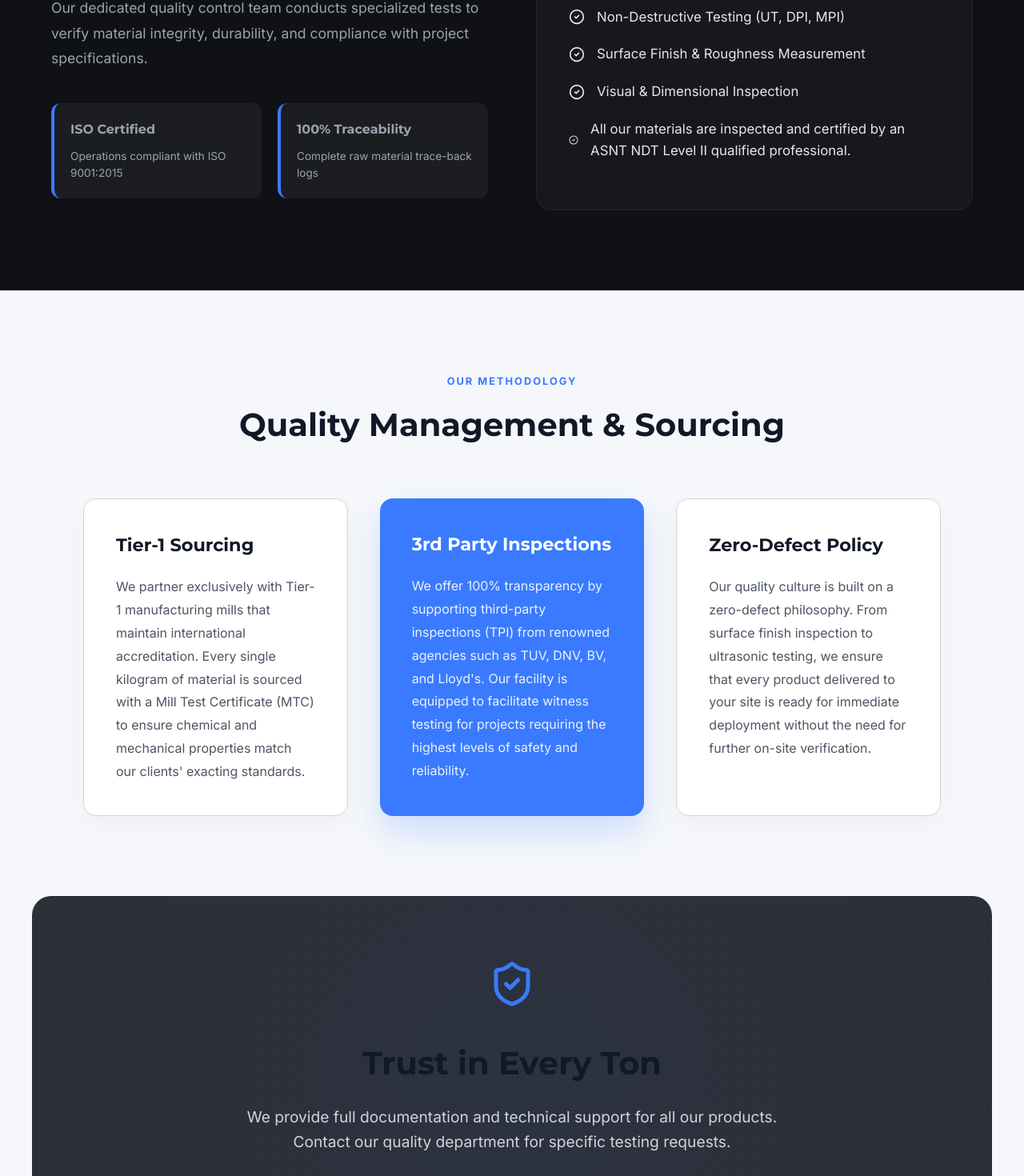
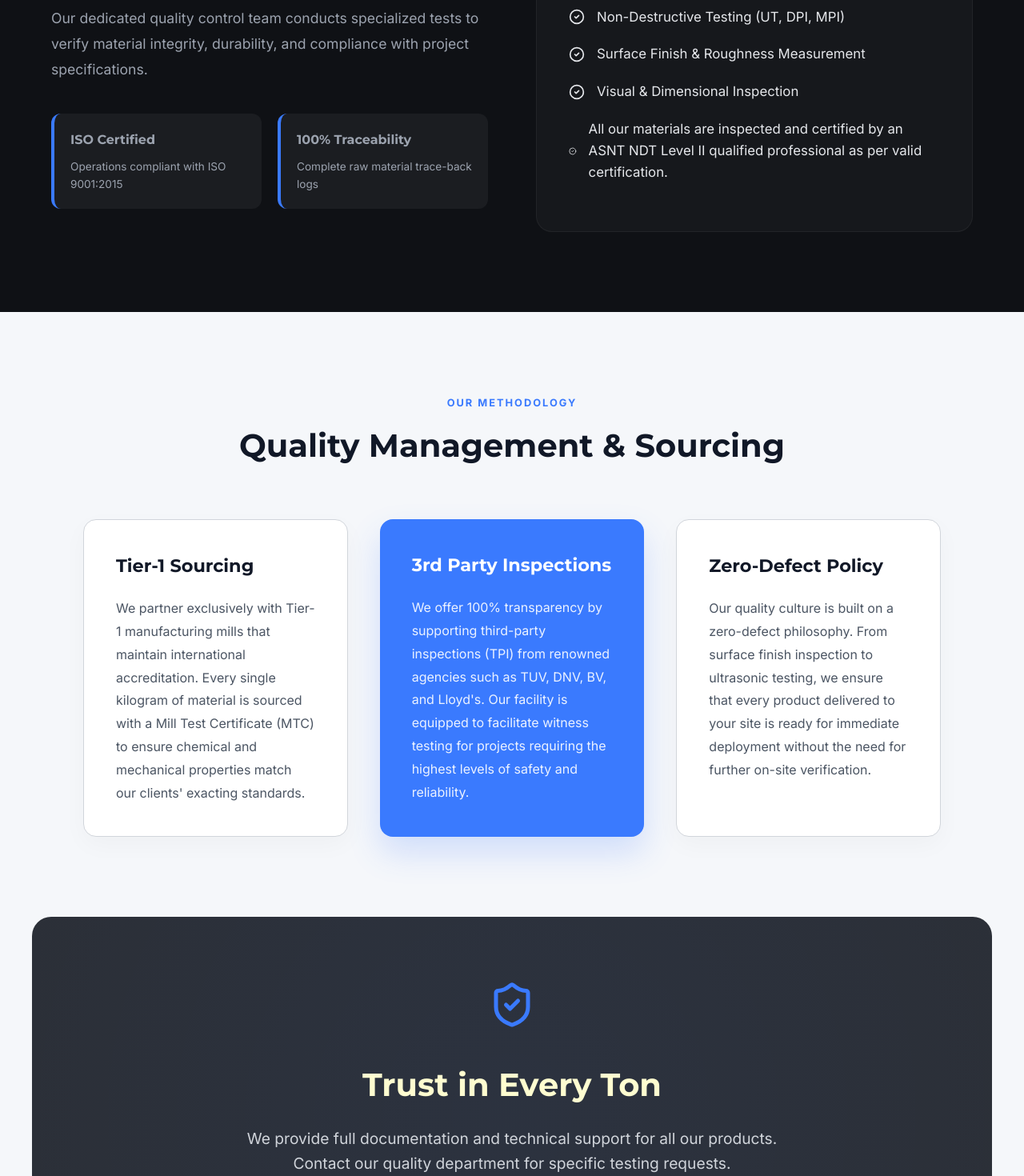
Before and after one commit to Vijaylaxmisteel/Vijaylaxmisteel, a React (Vite) app: page /quality in a window 1280 px wide. Shown: the part 1406-2876 px from the top of the page at 80% size. Built offline with nearby package versions, Linux system fonts and the light colour scheme.

Commit message:
minor changes

```diff
--- a/src/pages/ContactPage.jsx
+++ b/src/pages/ContactPage.jsx
@@ -238,7 +238,7 @@ const ContactPage = () => {
                         viewport={{ once: true }}
                         style={{ background: 'var(--primary-brand)', padding: '40px', borderRadius: '20px', color: 'white' }}
                     >
-                        <h4 style={{ fontSize: '1.2rem', marginBottom: '15px' }}>Response Assurance</h4>
+                        <h4 style={{ fontSize: '1.2rem', marginBottom: '15px', color: '#FFFDD0' }}>Response Assurance</h4>
                         <p style={{ color: 'rgba(255,255,255,0.7)', fontSize: '0.95rem', lineHeight: 1.6 }}>
                             Our material specialists usually respond to all technical enquiries within 24 business hours. For urgent site requirements, please use the direct WhatsApp link.
                         </p>
--- a/src/pages/ProductListingPage.jsx
+++ b/src/pages/ProductListingPage.jsx
@@ -55,7 +55,7 @@ const ProductListingPage = () => {
                     position: 'relative',
                     overflow: 'hidden'
                 }}>
-                    <h2 style={{ fontSize: '2rem', marginBottom: '20px' }}>Need Technical Specifications?</h2>
+                    <h2 style={{ fontSize: '2rem', marginBottom: '20px', color: '#FFFDD0' }}>Need Technical Specifications?</h2>
                     <p style={{ color: '#D1D5DB', marginBottom: '40px', fontSize: '1.1rem' }}>
                         Our material specialists are available to provide detailed data sheets and CAD drawings as per your project requirements.
                     </p>
--- a/src/pages/QualityPage.jsx
+++ b/src/pages/QualityPage.jsx
@@ -28,7 +28,7 @@ const QualityPage = () => {
         "Non-Destructive Testing (UT, DPI, MPI)",
         "Surface Finish & Roughness Measurement",
         "Visual & Dimensional Inspection",
-        "All our materials are inspected and certified by an ASNT NDT Level II qualified professional."
+        "All our materials are inspected and certified by an ASNT NDT Level II qualified professional as per valid certification."
     ];
 
     return (
@@ -251,7 +251,7 @@ const QualityPage = () => {
                     />
                     <div style={{ position: 'relative', zIndex: 1 }}>
                         <ShieldCheck size={60} style={{ margin: '0 auto 30px', color: 'var(--metallic-blue)' }} />
-                        <h2 style={{ fontSize: '2.5rem', marginBottom: '20px' }}>Trust in Every Ton</h2>
+                        <h2 style={{ fontSize: '2.5rem', marginBottom: '20px', color: '#FFFDD0' }}>Trust in Every Ton</h2>
                         <p style={{ fontSize: '1.2rem', color: '#D1D5DB', maxWidth: '700px', margin: '0 auto 40px' }}>
                             We provide full documentation and technical support for all our products. Contact our quality department for specific testing requests.
                         </p>
```
Also changed, not shown: 1 other file (tests, documents, lock files or other folders).
